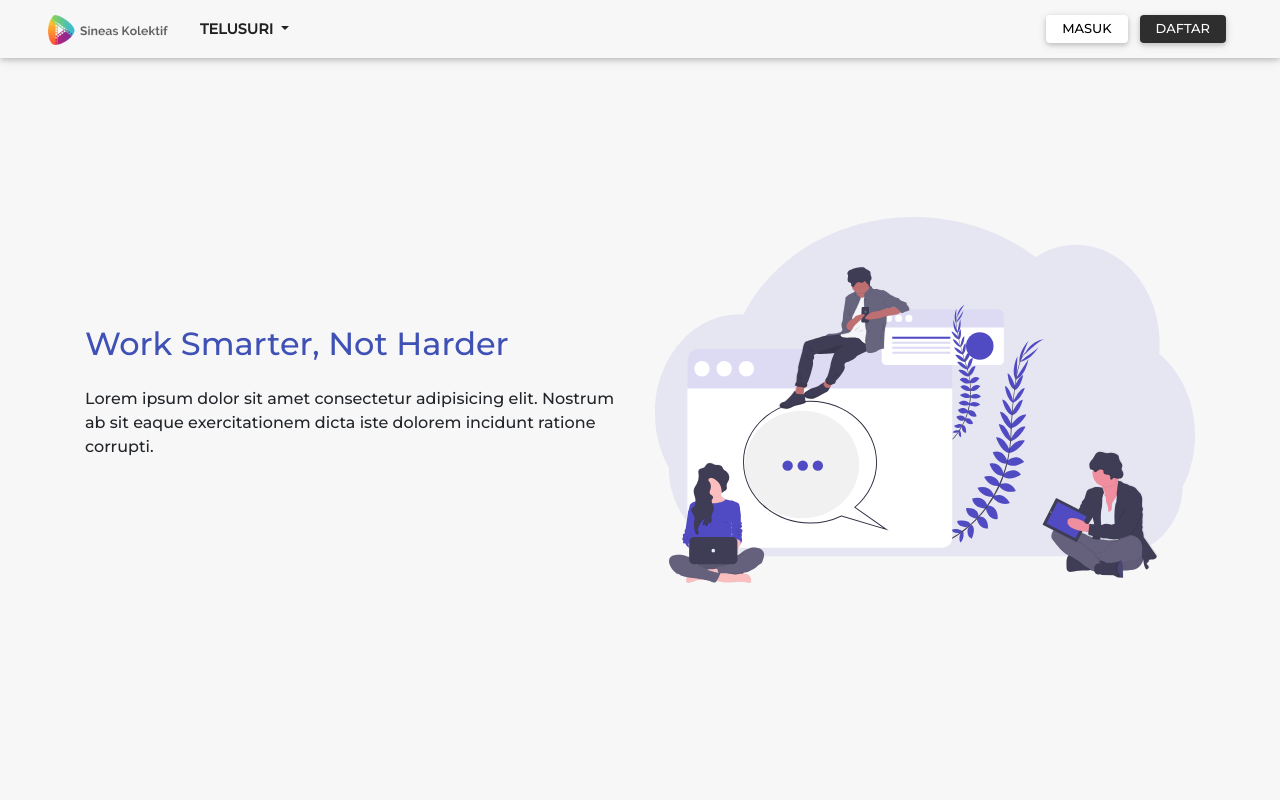
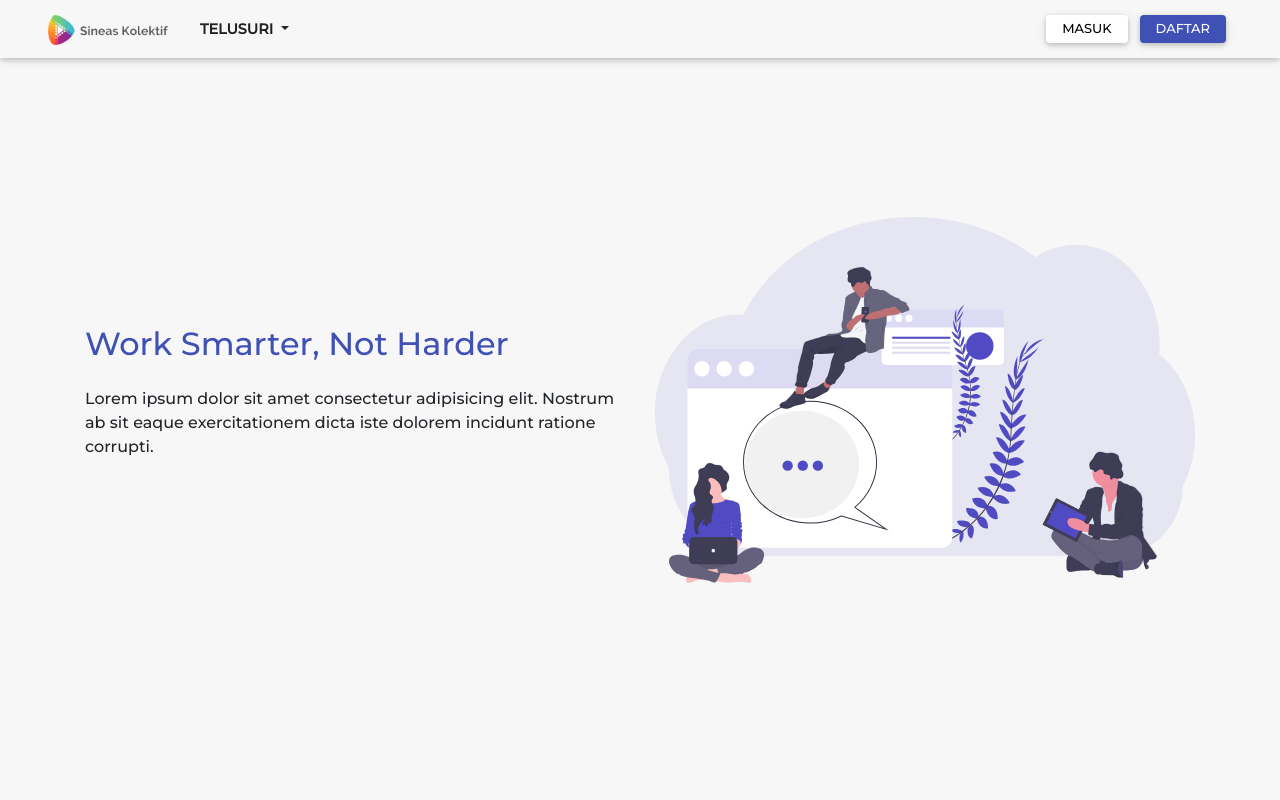
Before and after one commit to andrepp97/sineaskolektif-frontend, a React (Create React App) app: page / in a window 1280 px wide. Shown: the top 800 px of the page. Built offline with nearby package versions, Linux system fonts and the light colour scheme; no server answers.

Commit message:
minor changes

```diff
--- a/src/1. components/Navbar.jsx
+++ b/src/1. components/Navbar.jsx
@@ -70,7 +70,7 @@ class Navbar extends Component {
                                         </MDBBtn>
                                     </Link>
                                     <Link to='/register'>
-                                        <MDBBtn color='elegant' className='rounded px-3 py-1'>
+                                        <MDBBtn color='indigo' className='rounded px-3 py-1'>
                                             Daftar
                                         </MDBBtn>
                                     </Link>
```
